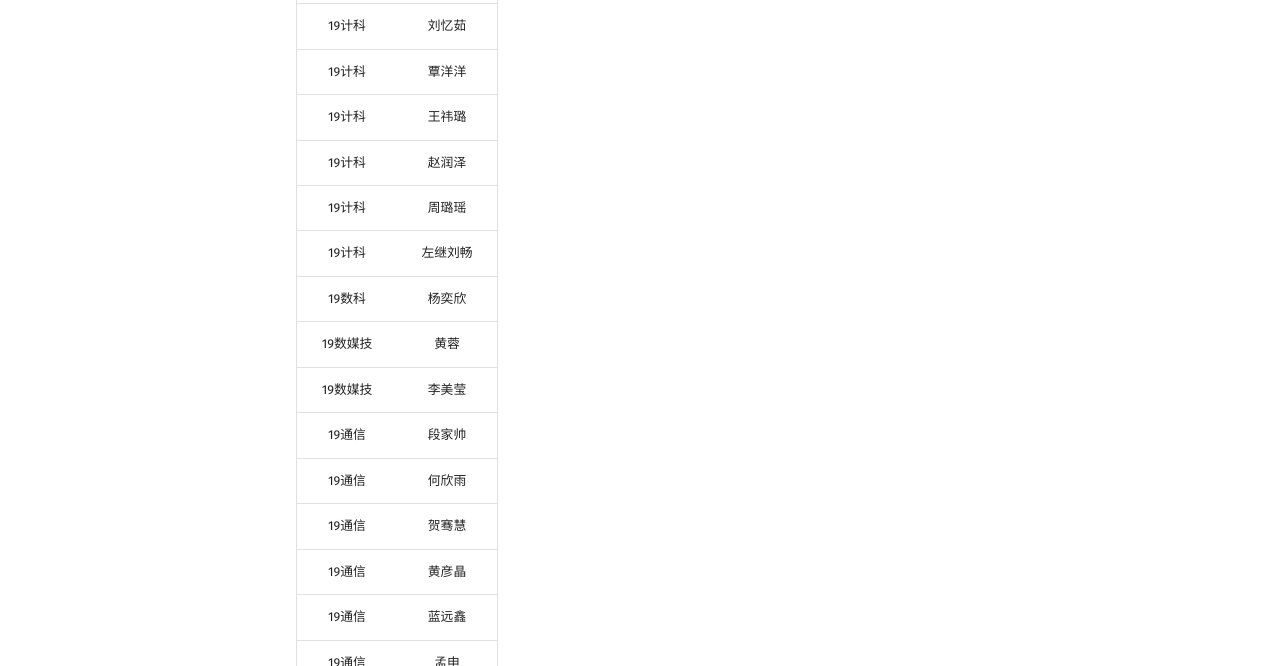
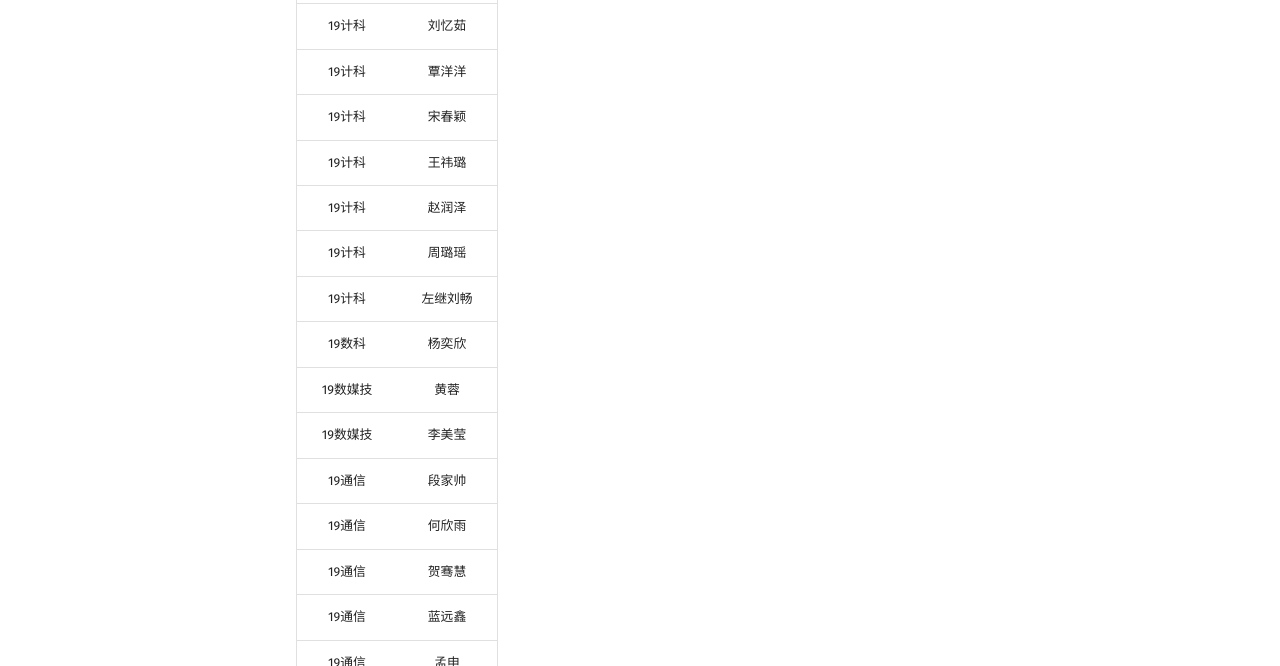
Before and after one commit to CUCCS/acm-wiki, an MkDocs documentation site: the page built from docs/2020Spring.md, in a window 1280 px wide and 900 px high, scrolled down 3383 px. Shown: the part 151-817 px from the top of the window. Built offline with MkDocs 1.6.1 and Material for MkDocs 9.7.7, drawn with Linux system fonts in a browser that asks for light colours.

Commit message:
更新学员名单，更新第一节课视频地址

```diff
--- a/docs/2020Spring.md
+++ b/docs/2020Spring.md
@@ -7,7 +7,7 @@
 |时间| |内容安排|讲师|
 |:--:|:--:|:--:|:--:|
 |第1周|2月26日  14:00-18:00|2020春季训练开营仪式|黄玮 老师|
-|周三|2月26日   14:00-18:00|时间复杂度、空间复杂度、结构体、高精度运算、INT128、sort的应用|王明月/吕九洋|
+|周三|2月26日   14:00-18:00| [时间复杂度、空间复杂度、结构体、高精度运算、INT128、sort的应用](https://www.bilibili.com/video/av91660459?t=1018) |王明月/吕九洋|
 |周六|2月29日   14:00-18:00|STL简单结构和用法（map,set,multiset,优先队列，哈希表）、bitset|刘宗鑫|
 |第2周|3月4日   14:00-18:00|尺取、二分、STL里的二分、倍增|李晨曦|
 ||3月7日    14:00-18:00|树和图的结构、存储、遍历、简单介绍并查集|王冬霞/宗子钰|
@@ -74,6 +74,7 @@
 |19计科|刘思源|
 |19计科|刘忆茹|
 |19计科|覃洋洋|
+|19计科|宋春颖|
 |19计科|王祎璐|
 |19计科|赵润泽|
 |19计科|周璐瑶|
@@ -84,7 +85,6 @@
 |19通信|段家帅|
 |19通信|何欣雨|
 |19通信|贺骞慧|
-|19通信|黄彦晶|
 |19通信|蓝远鑫|
 |19通信|孟申|
 |19通信|覃静戎|
```
Also changed, not shown: mkdocs.yml (line endings or trailing spaces).
